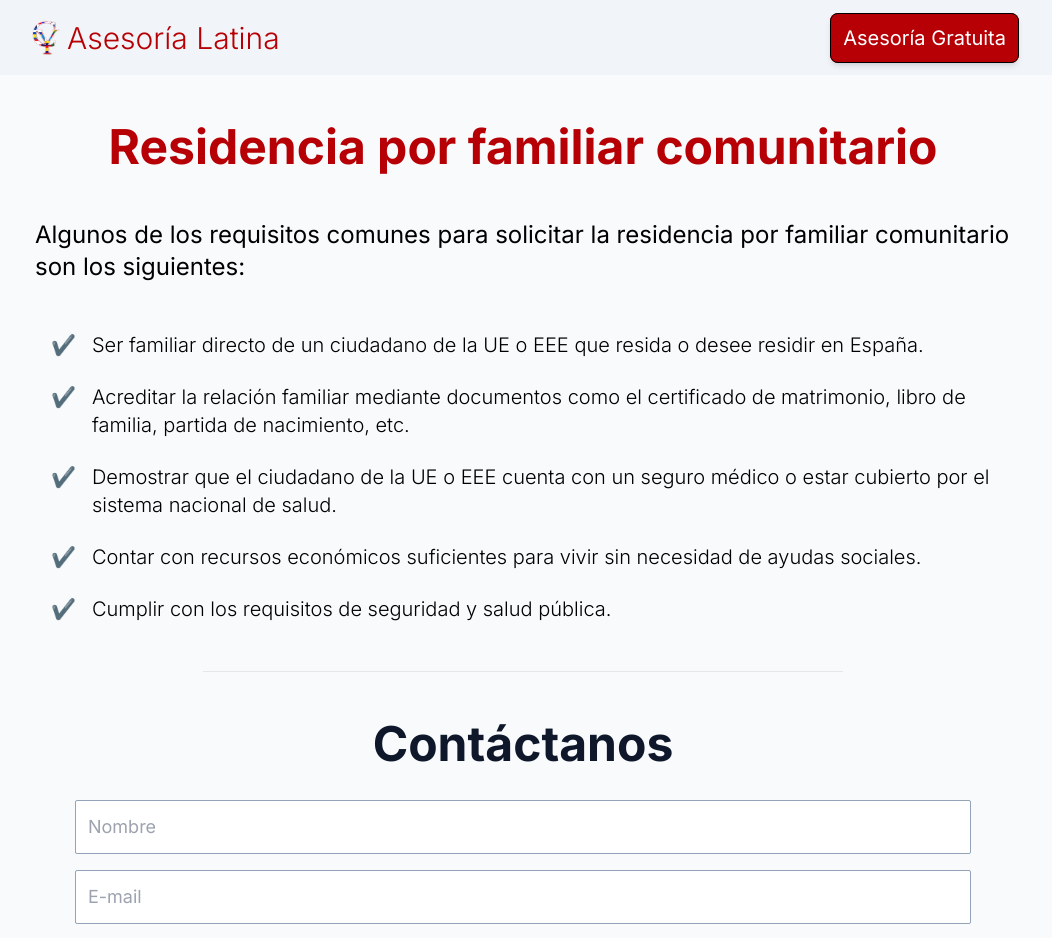
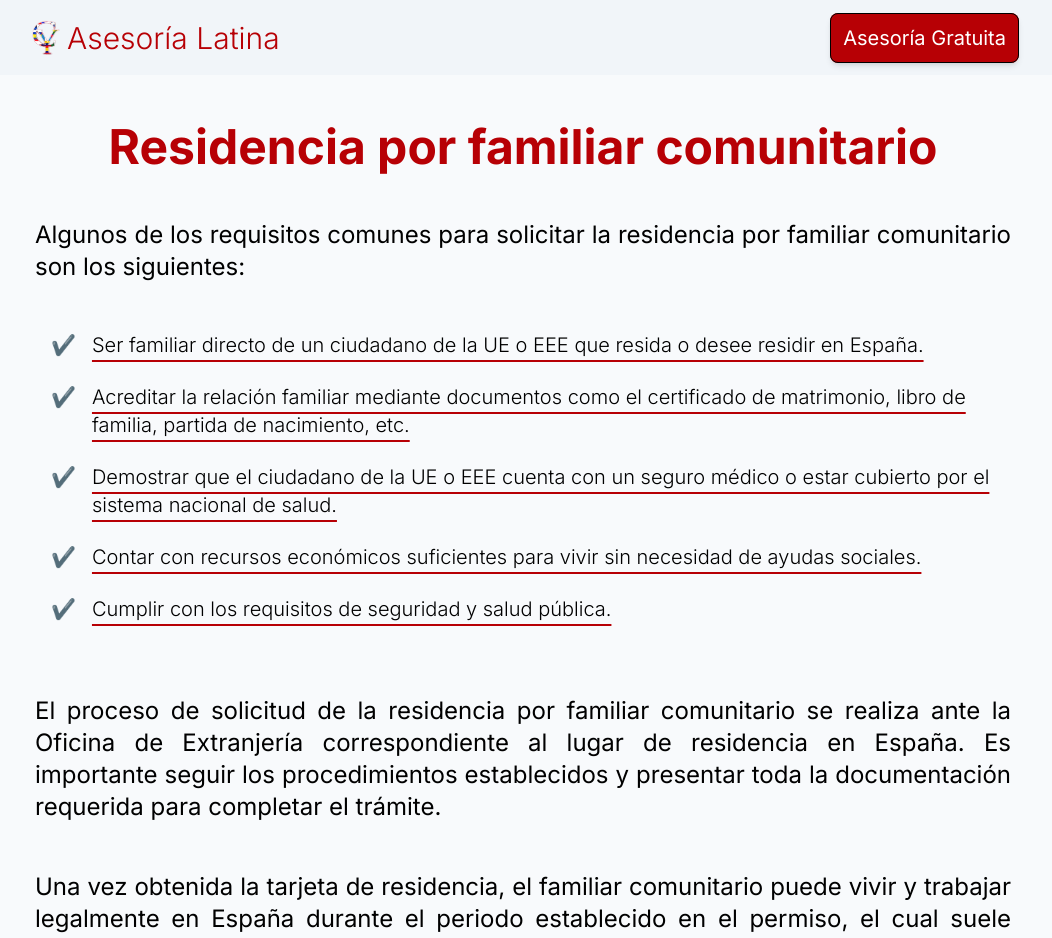
Before and after one commit to ByronCalvete/yc-asesoria-next, a Next.js app: page /residencias/familiar-comunitario in a window 1280 px wide. Shown: the top 938 px of the page, without its empty margins (117-1169 px from the left). Built offline with nearby package versions, Linux system fonts and the light colour scheme.

Commit message:
add: description in familiar comunitario's page

```diff
--- a/app/residencias/familiar-comunitario/page.jsx
+++ b/app/residencias/familiar-comunitario/page.jsx
@@ -23,7 +23,17 @@ const data = {
       id: 5,
       content: 'Cumplir con los requisitos de seguridad y salud pública.'
     },
-  ]
+  ],
+  comments: [
+    {
+      id: 1,
+      content: 'El proceso de solicitud de la residencia por familiar comunitario se realiza ante la Oficina de Extranjería correspondiente al lugar de residencia en España. Es importante seguir los procedimientos establecidos y presentar toda la documentación requerida para completar el trámite.',
+    },
+    {
+      id: 2,
+      content: 'Una vez obtenida la tarjeta de residencia, el familiar comunitario puede vivir y trabajar legalmente en España durante el periodo establecido en el permiso, el cual suele estar vinculado a la duración de la residencia del ciudadano de la UE o EEE en el país.',
+    }
+  ],
 }
 
 export default function FamiliarComunitario () {
@@ -31,12 +41,17 @@ export default function FamiliarComunitario () {
     <>
       <section className="max-w-5xl my-6 grid mx-auto p-6 gap-4 sm:gap-6">
         <h2 className="text-3xl font-bold text-center sm:text-5xl mb-2 sm:mb-6 text-yc-red">Residencia por familiar comunitario</h2>
-        <p className="font-normal text-2xl text-center sm:text-left mb-2 sm:mb-6">{data.description}</p>
+        <p className="font-normal text-xl sm:text-2xl text-justify mb-2 sm:mb-6">{data.description}</p>
         {data.requirements.map(t => (
           <div key={t.id} className="flex items-start">
             <span className="font-light px-4 text-xl">✔️</span>
-            <p className="font-light text-lg sm:text-xl">{t.content}</p>
+            <p className="font-light text-lg sm:text-xl underline underline-offset-8 decoration-yc-red">{t.content}</p>
           </div>
+        ))}
+      </section>
+      <section className="max-w-5xl my-6 grid mx-auto p-6 gap-4 sm:gap-6">
+        {data.comments.map(t => (
+          <p key={t.id} className="font-normal text-xl sm:text-2xl text-justify mb-2 sm:mb-6">{t.content}</p>
         ))}
       </section>
 
```
